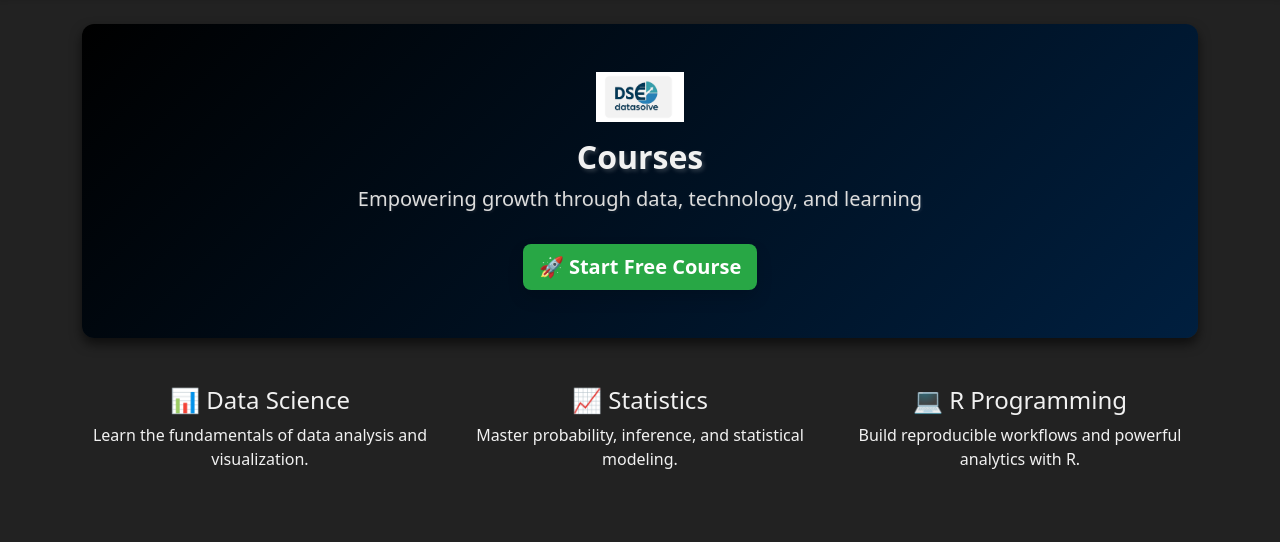
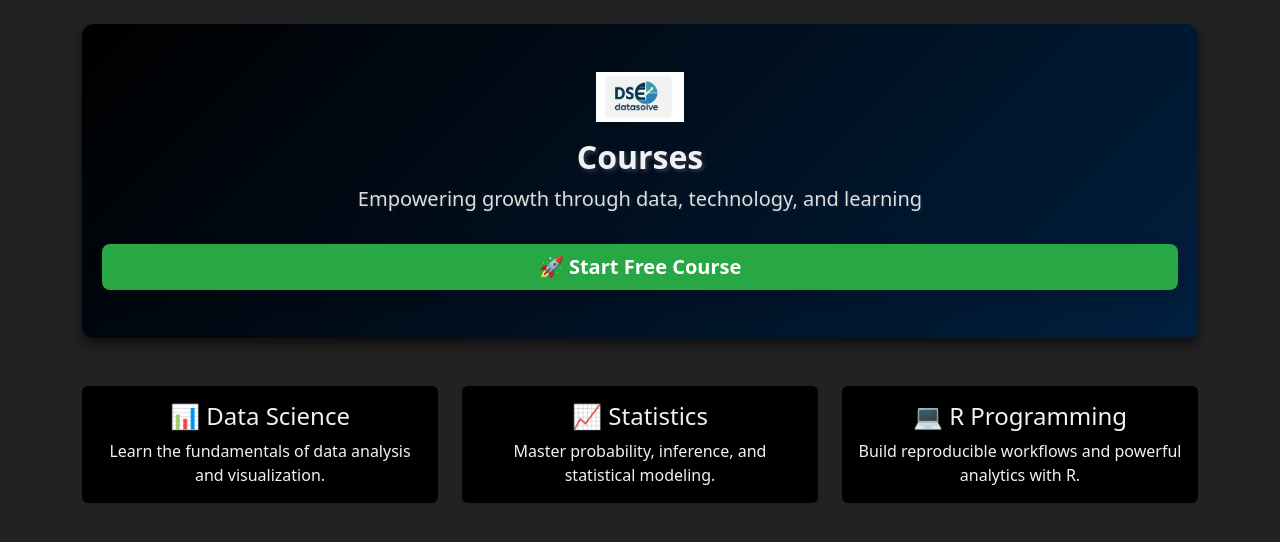
Before and after one commit to Evanson045/Courses, a Flask app: page / in a window 1280 px wide. Shown: the part 56-598 px from the top of the page. Run offline with Flask 3, Linux system fonts and the light colour scheme.

Commit message:
final commit

```diff
--- a/templates/base.html
+++ b/templates/base.html
@@ -2,7 +2,7 @@
 <html lang="en">
 <head>
   <meta charset="UTF-8">
-  <title>{% block title %}DataSolve Courses{% endblock %}</title>
+  <title>{% block title %}Courses{% endblock %}</title>
   <meta name="viewport" content="width=device-width, initial-scale=1">
   <!-- Styles -->
   <link rel="stylesheet" href="{{ url_for('static', filename='style.css') }}">
--- a/templates/index.html
+++ b/templates/index.html
@@ -11,7 +11,7 @@
     <p class="lead tagline">Empowering growth through data, technology, and learning</p>
 
     <!-- Call to Action -->
-    <a href="{{ url_for('login') }}" class="btn btn-primary btn-lg mt-3 shadow">
+    <a href="{{ url_for('login') }}" class="btn btn-primary btn-lg mt-3 shadow w-100 w-md-auto">
       🚀 Start Free Course
     </a>
   </section>
@@ -19,17 +19,29 @@
   <!-- Features Section -->
   <section class="features mt-5">
     <div class="row text-center">
-      <div class="col-md-4">
-        <h4>📊 Data Science</h4>
-        <p>Learn the fundamentals of data analysis and visualization.</p>
+      <div class="col-12 col-md-4 mb-4">
+        <div class="card h-100 shadow-sm">
+          <div class="card-body">
+            <h4 class="card-title">📊 Data Science</h4>
+            <p class="card-text">Learn the fundamentals of data analysis and visualization.</p>
+          </div>
+        </div>
       </div>
-      <div class="col-md-4">
-        <h4>📈 Statistics</h4>
-        <p>Master probability, inference, and statistical modeling.</p>
+      <div class="col-12 col-md-4 mb-4">
+        <div class="card h-100 shadow-sm">
+          <div class="card-body">
+            <h4 class="card-title">📈 Statistics</h4>
+            <p class="card-text">Master probability, inference, and statistical modeling.</p>
+          </div>
+        </div>
       </div>
-      <div class="col-md-4">
-        <h4>💻 R Programming</h4>
-        <p>Build reproducible workflows and powerful analytics with R.</p>
+      <div class="col-12 col-md-4 mb-4">
+        <div class="card h-100 shadow-sm">
+          <div class="card-body">
+            <h4 class="card-title">💻 R Programming</h4>
+            <p class="card-text">Build reproducible workflows and powerful analytics with R.</p>
+          </div>
+        </div>
       </div>
     </div>
   </section>
--- a/templates/register.html
+++ b/templates/register.html
@@ -1,5 +1,5 @@
 {% extends "base.html" %}
-{% block title %}Register – DataSolve Courses{% endblock %}
+{% block title %}Register – Courses{% endblock %}
 {% block content %}
 <div class="container mt-5">
   <div class="row justify-content-center">
```
